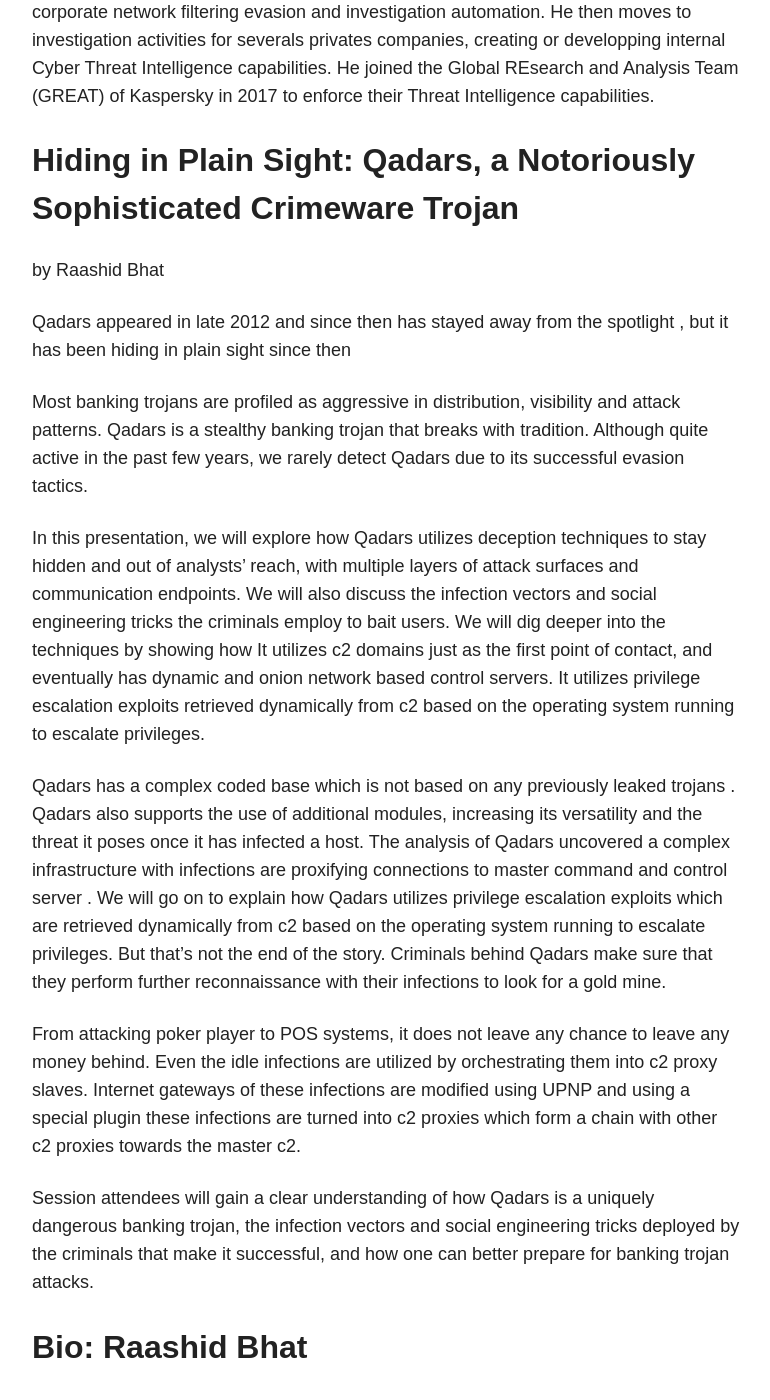
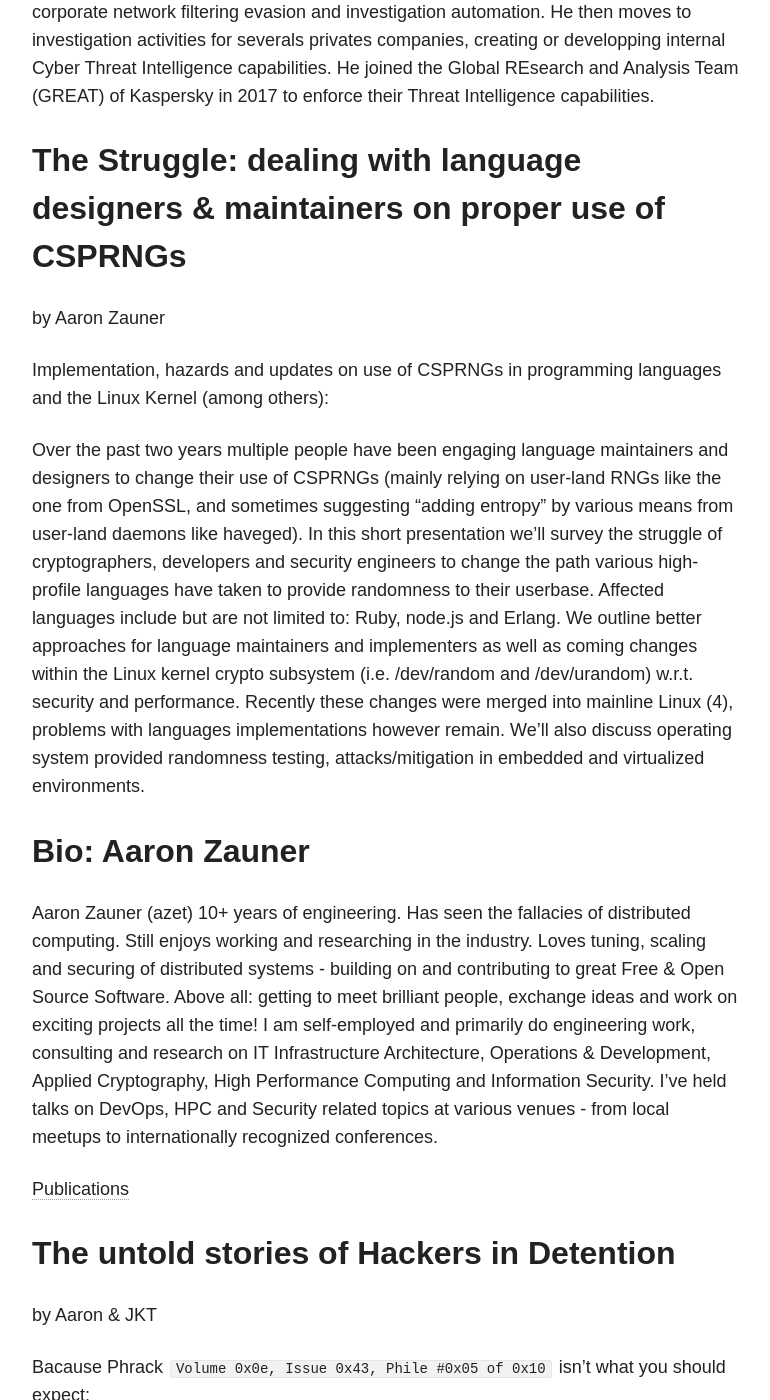
Before and after one commit to adulau/hack-lu-2017, a Jekyll site: the page built from talks/index.md, in a window 1280 px wide and 1400 px high, scrolled down 31896 px. Shown: the whole window, without its empty margins (254-1024 px from the left). Built offline with Jekyll 4.4.1, drawn with Linux system fonts in a browser that asks for light colours; nearby versions of some CDN libraries.

```diff
--- a/talks/index.md
+++ b/talks/index.md
@@ -1051,56 +1051,6 @@
 (GREAT) of Kaspersky in 2017 to enforce their Threat Intelligence
 capabilities.
 
-Hiding in Plain Sight: Qadars, a Notoriously Sophisticated Crimeware Trojan
----------------------------------------------------------------------------
-by Raashid Bhat
-
-Qadars appeared in late 2012 and since then has stayed away from the
-spotlight , but it has been hiding in plain sight since then
-
-Most banking trojans are profiled as aggressive in distribution, visibility
-and attack patterns. Qadars is a stealthy banking trojan that breaks with
-tradition.  Although quite active in the past few years, we rarely detect
-Qadars due to its successful evasion tactics.
-
-In this presentation, we will explore how Qadars utilizes deception
-techniques to stay hidden and out of analysts’ reach, with multiple layers
-of attack surfaces and communication endpoints. We will also discuss the
-infection vectors and social engineering tricks the criminals employ to
-bait users. We will dig deeper into the techniques by showing how It
-utilizes c2 domains just as the first point of contact, and eventually has
-dynamic and onion network based control servers. It utilizes privilege
-escalation exploits retrieved dynamically from c2 based on the operating
-system running to escalate privileges.
-
-Qadars has a complex coded base which is not based on any previously leaked
-trojans . Qadars also supports the use of additional modules, increasing
-its versatility and the threat it poses once it has infected a host. The
-analysis of Qadars uncovered a complex infrastructure with infections are
-proxifying connections to master command and control server .
-We will go on to explain how Qadars utilizes privilege escalation exploits
-which are retrieved dynamically from c2 based on the operating system
-running to escalate privileges. But that’s not the end of the story.
-Criminals behind Qadars make sure that they perform further reconnaissance
-with their infections to look for a gold mine.
-
-From attacking poker player to POS systems, it does not leave any chance to
-leave any money behind. Even the idle infections are utilized by
-orchestrating them into c2 proxy slaves. Internet gateways of these
-infections are modified using UPNP and using a special plugin these
-infections are turned into c2 proxies which form a chain with other c2
-proxies towards the master c2.
-
-Session attendees will gain a clear understanding of how Qadars is a
-uniquely dangerous banking trojan, the infection vectors and social
-engineering tricks deployed by the criminals that make it successful, and
-how one can better prepare for banking trojan attacks.
-
-Bio: Raashid Bhat
------------------
-
-TODO
-
 The Struggle: dealing with language designers & maintainers on proper use of CSPRNGs
 ------------------------------------------------------------------------------------
 by Aaron Zauner
```
Also changed, not shown: agenda/index.md (+1 -1 lines).
